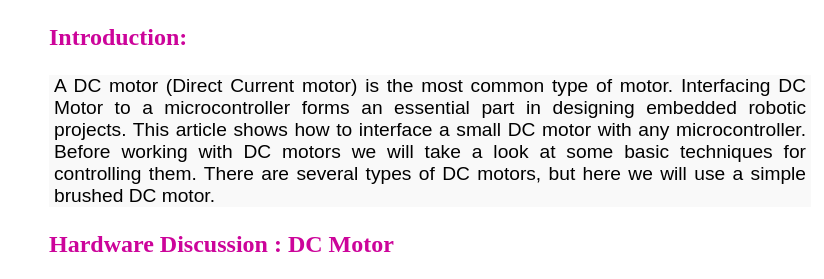
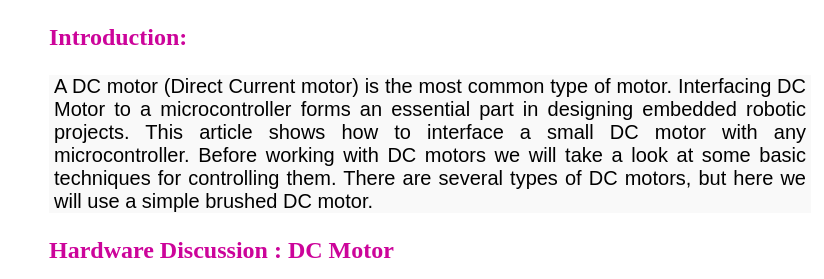
Before and after one commit to gmostofabd/8051-DC-Motor, a plain HTML site: page index.html in a window 1280 px wide. Shown: the part 220-499 px from the top of the page, 108-932 px from the left. Drawn offline with nearby package versions, Linux system fonts and the light colour scheme.

Commit message:
Update style.css

```diff
--- a/assets/css/style.css
+++ b/assets/css/style.css
@@ -18,7 +18,7 @@ img{width: 100%; height: 100%;}
 
 p{
   text-align: justify;
-  font-size: 120%;
+  font-size: 125%;
   font-family: Arial, Helvetica, sans-serif;
   margin-block: 10px 20px;
 }
```
